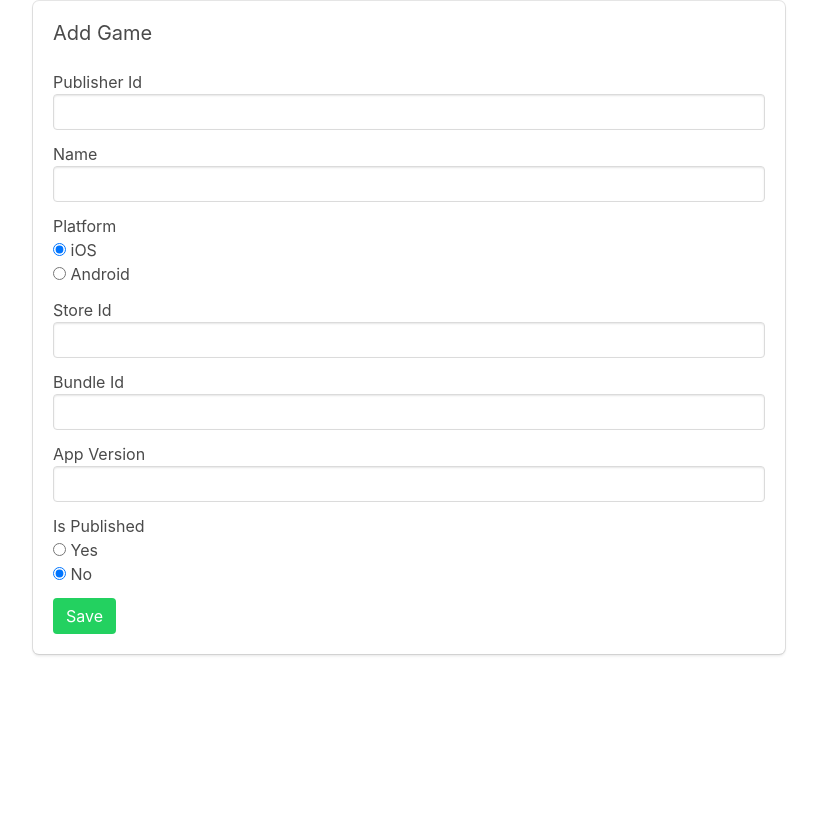
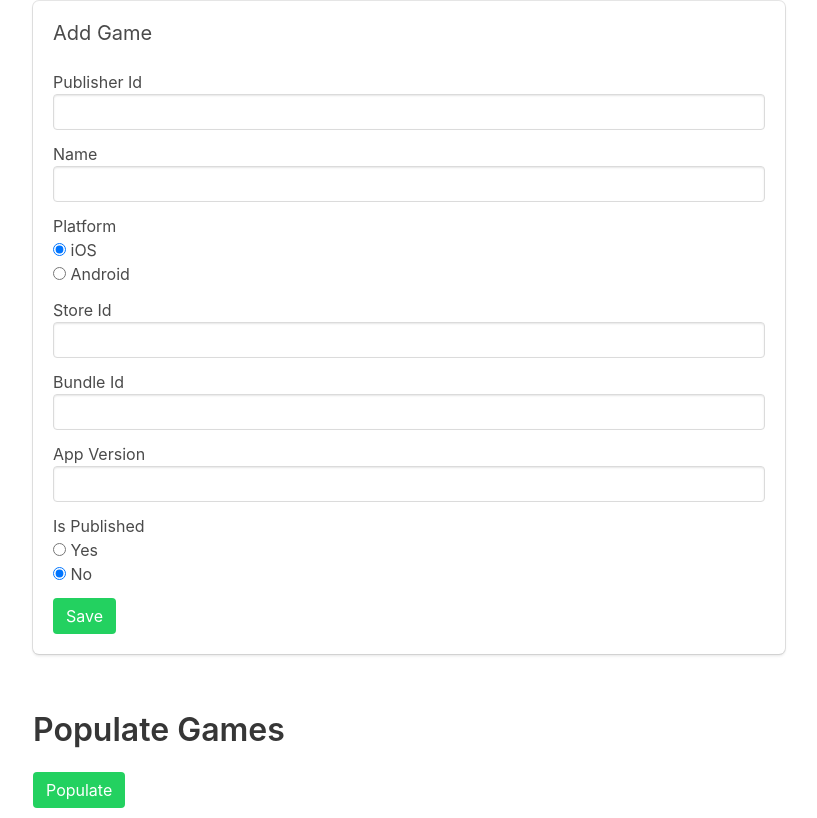
Before and after one commit to Deprasos/wizz-test, a website: page static/index.html in a window 1280 px wide. Shown: the part 450-1268 px from the top of the page, without its empty margins (231-1048 px from the left). Before the commit the page ends 1114 px from the top, so only its background shows below. Drawn offline with nearby package versions, Linux system fonts and the light colour scheme; no server answers.

Commit message:
✨ FeatureB: add button

```diff
--- a/static/index.html
+++ b/static/index.html
@@ -37,6 +37,16 @@
     <div class="box">
       <add-update-game title="Add Game" @save-game="onAddOrUpdateGame" />
     </div>
+  </section>
+  <section class="section section-container" style="padding-bottom: 10px;">
+    <form class="form" @submit.prevent="populateGames">
+      <h2 class="title">Populate Games</h2>
+      <div class="field">
+        <div class="control">
+          <button class="button is-success">Populate</button>
+        </div>
+      </div>
+   </form>
   </section>
 </div>
 <script>
@@ -255,6 +265,13 @@
           .then((response) => {
             this.games = response.data
           })
+      },
+      async populateGames () {
+        await axios.post(`${this.apiURL}/populate`);
+        this.searchGames({
+          name: '',
+          platform: '',
+        });
       }
     },
     beforeMount () {
```
